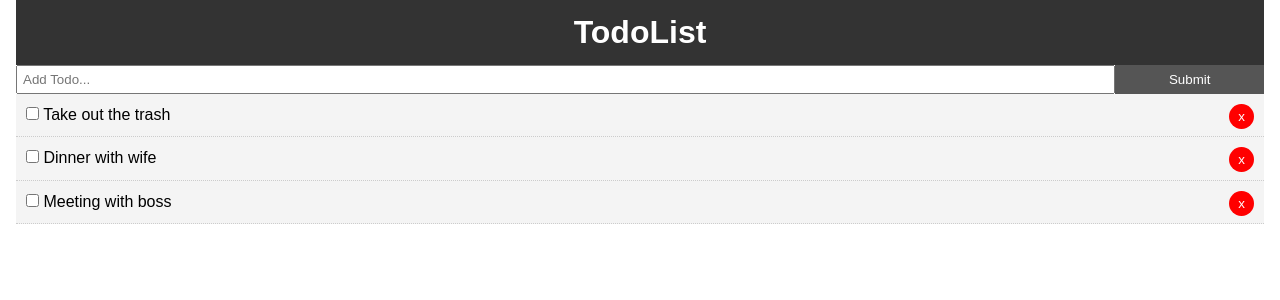
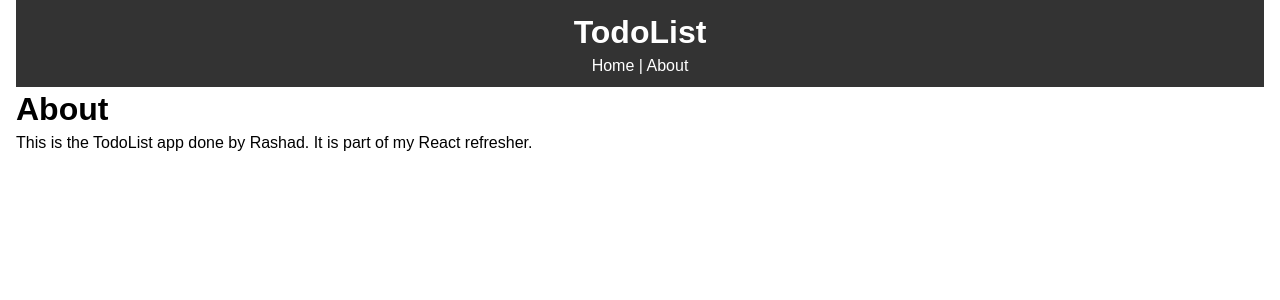
Before and after one commit to rashadwalcott/ToDo, a React (Create React App) app: page /about in a window 1280 px wide. Shown: the top 300 px of the page. Built offline with nearby package versions, Linux system fonts and the light colour scheme.

Commit message:
Added links and routers to the headers

```diff
--- a/package.json
+++ b/package.json
@@ -8,7 +8,9 @@
     "@testing-library/user-event": "^7.2.1",
     "react": "^16.12.0",
     "react-dom": "^16.12.0",
-    "react-scripts": "3.3.0"
+    "react-router-dom": "^5.1.2",
+    "react-scripts": "3.3.0",
+    "uuid": "^3.3.3"
   },
   "scripts": {
     "start": "react-scripts start",
--- a/src/App.js
+++ b/src/App.js
@@ -1,24 +1,29 @@
 import React from 'react';
+import {BrowserRouter, Route} from 'react-router-dom'
+import Header from './components/layout/Header';
 import Todos from './components/Todos';
 import AddTodo from './components/AddTodo';
-import Header from './components/layout/Header';
+import About from './components/pages/About'
+import uuid from 'uuid';
+
+
 import './App.css';
 
 class App extends React.Component {
   state = {
     todos:[
       {
-      id: 1,
+      id: uuid.v4(),
       title: 'Take out the trash',
       completed: false
     },
     {
-    id: 2,
+    id: uuid.v4(),
     title: 'Dinner with wife',
     completed: false
   },
   {
-  id: 3,
+  id: uuid.v4(),
   title: 'Meeting with boss',
   completed: false
 },
@@ -40,18 +45,37 @@ class App extends React.Component {
   delTodo = (id) => {
     this.setState({todos: [...this.state.todos.filter(todo => todo.id !== id)]})
   }
+
+  //Add Todo
+
+  addTodo = (title) => {
+    const newTodo= {
+      id: uuid.v4(),
+      title,
+      completed: false
+    }
+    this.setState({todos: [...this.state.todos, newTodo]})
+  }
   render() {
     // console.log(this.state.todos)
   return (
+    <BrowserRouter>
       <div className="App">
         <div className='container'>
         < Header />
-    <AddTodo />
+        <Route exact path='/' render ={props => (
+          <React.Fragment>
+          <AddTodo addTodo={this.addTodo}/>
           <Todos todos = {this.state.todos}
           markComplete={this.markComplete}
           delTodo={this.delTodo}/>
+
+          </React.Fragment>
+        )} />
+        <Route path='/about' component={About} />
         </div>
     </div>
+    </BrowserRouter>
     )
   }
 }
--- a/src/components/AddTodo.js
+++ b/src/components/AddTodo.js
@@ -6,10 +6,15 @@ class AddTodo extends React.Component {
     title: ''
   }
 
+  onSubmit= (e) => {
+    e.preventDefault();
+    this.props.addTodo(this.state.title);
+    this.setState({title: ''});
+  }
   onChange = (e) => {this.setState({[e.target.name]: e.target.value})}
   render () {
     return (
-      <form style={{display: 'flex'}}>
+      <form onSubmit ={this.onSubmit} style={{display: 'flex'}}>
         <input type="text"
         name="title"
         style={{flex: '10',padding: '5px'}}
@@ -21,6 +26,7 @@ class AddTodo extends React.Component {
         value="Submit"
         className ='btn'
         style={{flex: '1'}}
+
         />
       </form>
     )
--- a/src/components/layout/Header.js
+++ b/src/components/layout/Header.js
@@ -1,9 +1,11 @@
 import React from 'react';
+import { Link } from 'react-router-dom'
 
 function Header() {
   return (
     <header style={headerStyle}>
       <h1>TodoList</h1>
+      <Link style={linkStyle} to='/'>Home</Link> | <Link style={linkStyle} to='/about'>About</Link>
     </header>
   )
 
@@ -16,4 +18,8 @@ const headerStyle = {
   padding: '10px'
 }
 
+const linkStyle ={
+  color: '#fff',
+  textDecoration: 'none'
+}
 export default Header;
--- /dev/null
+++ b/src/components/pages/About.js
@@ -0,0 +1,11 @@
+import React from 'react'
+
+function About () {
+  return(
+    <React.Fragment>
+      <h1>About</h1>
+      <p>This is the TodoList app done by Rashad. It is part of my React refresher.</p>
+    </React.Fragment>
+  )
+}
+export default About
```
Also changed, not shown: 1 other file (tests, documents, lock files or other folders). Lines whose indentation alone changed are shown as unchanged.
